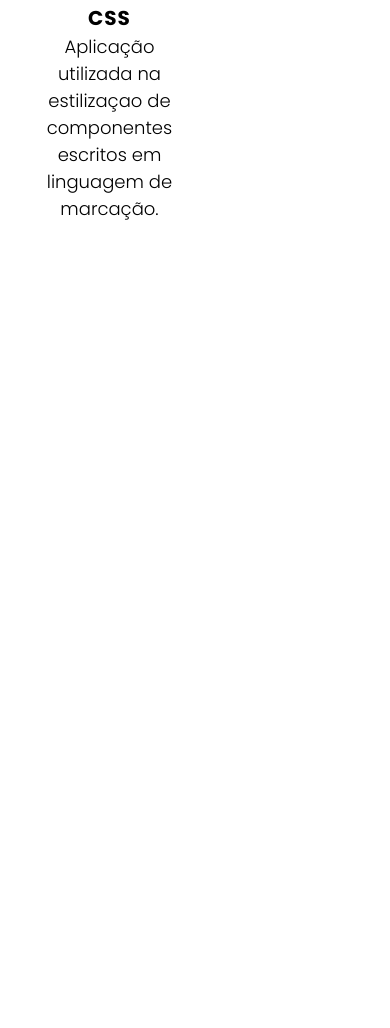
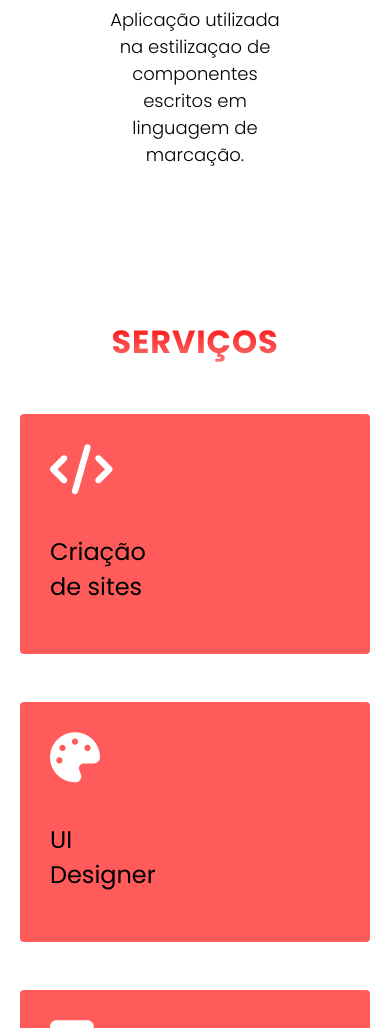
Before and after one commit to JoaoPedroTrindade21/Portifolio, a plain HTML site: page index.html in a window 390 px wide. Shown: the part 2520-3548 px from the top of the page. Before the commit the page ends 2892 px from the top, so only its background shows below. Drawn offline with Linux system fonts and the light colour scheme.

Commit message:
Alteraçoes na Responsividade!

```diff
--- a/index.html
+++ b/index.html
@@ -27,7 +27,8 @@
             <li><a href="#inicio">Inicio</a></li>
             <li><a href="#sobre-mim">Sobre mim</a></li>
             <li><a href="#habilidades">Habilidades</a></li>
-            <li><a href="./Projetos/index.html" target="_blank">Projetos</a></li>
+            <li><a href="#serviços">Serviços</a></li>
+            <li><a href="./Projetos/index.html">Projetos</a></li>
         </ul>
 
         <div class="dark-model">
@@ -78,8 +79,8 @@
     </div>
 
     <div class="habilidades" id="habilidades">
-        <h1>PRINCIPAIS</h1>
-        <h2>HABILIDADES</h2>
+        <h1>MINHAS</h1>
+        <h2>SKILLS</h2>
         <ul class="habilidades-ul">
             <li>
                 <img src="./assets/html.png" class="html">
@@ -99,6 +100,33 @@
         </ul>
     </div>
 
+    <div class="serviços" id="serviços">
+
+                <h1>SERVIÇOS</h1>
+
+        <ul>
+            <li class="criaçao">
+                <i class="fa-solid fa-code"></i>
+                <p>Criação <br>
+                de sites</p>
+            </li>
+
+            <li class="designer">
+                <i class="fa-solid fa-palette"></i>
+               <p>UI <br>
+                Designer
+               </p>
+            </li>
+
+            <li class="responsivo">
+                <i class="fa-solid fa-tablet-button"></i>
+             <p>Sites <br>
+                Responsivos</p>
+            </li>
+        </ul>
+
+    </div>
+
 
 </body>
 <script src="./scroolTop.js"></script>
--- a/style.css
+++ b/style.css
@@ -216,8 +216,9 @@ nav a::after {
 }
 
 .habilidades-ul {
-    display: grid;
-    grid-template-columns: repeat(3, 1fr);
+    display: flex;
+    flex-wrap: wrap;
+    justify-content: center;
     align-items: center;
     gap: 5rem;
     margin-top: 80px;
@@ -284,7 +285,7 @@ nav a::after {
 }
 
 .scrollTop {
-    border: 1px solid ;
+    border: 1px solid var(--dark);
     background-color: var(--dark);
     width: 50px;
     height: 50px;
@@ -309,7 +310,54 @@ nav a::after {
 }
 
 
+.serviços{
+    display: flex;
+    justify-content: center;
+    align-items: center;
+    flex-direction: column;
+    margin:  0 1rem;
+    margin-bottom: 150px;
+    gap: 3rem;
 
+}
+
+.serviços h1{
+    font-size: 3rem;
+    font-weight: 700;
+    letter-spacing: 0.9px;
+    background: linear-gradient(180deg, #F00 0%, rgba(237, 0, 0, 0.50) 100%);
+    background-clip: text;
+    -webkit-background-clip: text;
+    -webkit-text-fill-color: transparent;
+}
+
+.serviços ul{
+    display: flex;
+    justify-content: center;
+    align-items: center;
+    flex-direction: row;
+    flex-wrap: wrap;
+    gap: 3rem;
+}
+
+.serviços ul li{
+    background: #ff5b5b;
+    width: 350px;
+    height: 240px;
+    padding: 1.875rem;
+    border-radius: 0.25rem;
+}
+
+.serviços ul li i{
+    color: var(--white);
+    font-size: 50px;
+    margin-bottom: 2.5rem;
+}
+
+.serviços p{
+    font-weight: 400;
+    font-size: 1.5rem;
+}
 
 @media screen and (max-width: 1024px) {
 
@@ -391,9 +439,12 @@ nav a::after {
 
     .habilidades-ul {
         gap: 1rem;
-        margin-left: 2rem;
-        margin-right: 2rem;
     }
+
+    .serviços h1{
+        font-size: 2rem;
+    }
+
 
 
 }
@@ -405,8 +456,7 @@ nav a::after {
     nav.active ul {
         display: flex;
         flex-direction: column;
-        justify-content: center;
-        gap: 7rem;
+        justify-content: space-around;
         position: absolute;
         text-align: center;
         top: 0;
@@ -558,17 +608,19 @@ nav a::after {
         grid-template-columns: repeat(2, 1fr);
     }
 }
-
-@media screen and (max-width: 468px) {
-    .habilidades-ul {
-        grid-template-columns: repeat(2, 1fr);
-    }
-
+@media screen and (max-width: 625px) {
     .javaScript {
         width: 125px;
         height: 125px;
     }
 
+}
+
+@media screen and (max-width: 468px) {
+    .javaScript {
+        width: 125px;
+        height: 125px;
+    }
     nav a {
         font-size: 1.75rem;
         color: white;
@@ -590,4 +642,17 @@ nav a::after {
         font-size: 1.125rem;
         color: white;
     }
+
+    .serviços ul li{
+        background: #ff5b5b;
+        width: 250px;
+        padding: 1.875rem;
+        border-radius: 0.25rem;
+    }
 }
+
+@media screen and (max-width: 385px){
+    .serviços ul li{
+        width: 250px;
+    }
+}
```
Also changed, not shown: Projetos/projeto.css (+6 -8 lines).
